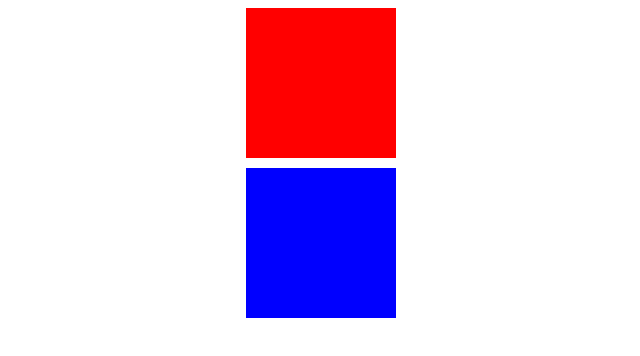
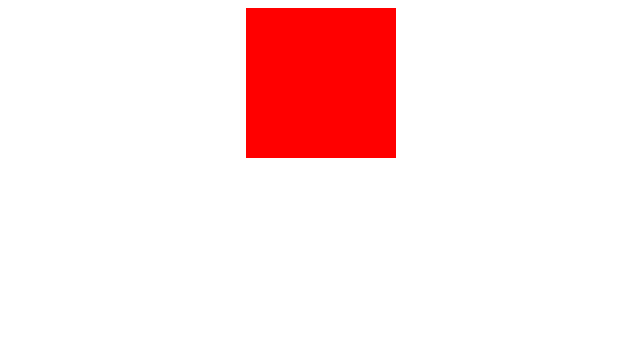
Before and after one commit to snayeemu/css-animations, a React (Vite) app: page / in a window 1280 px wide. Shown: the top 356 px of the page, without its empty margins (319-959 px from the left). Built offline with nearby package versions, Linux system fonts and the light colour scheme.

Commit message:
z axis traslate added

```diff
--- a/src/App.css
+++ b/src/App.css
@@ -7,6 +7,7 @@
   align-items: center;
   /* overflow: hidden; */
   /* position: relative; */
+  perspective: 1000px;
 }
 
 .box-1 {
@@ -20,23 +21,25 @@
 
 .box-1:hover {
   /* transform: translateY(150px); */
-  transform: scale(2);
+  /* transform: scale(2); */
+  transform: translateZ(100px);
+  /* transform: rotateX(90deg); */
 }
 
-.box-2-container {
+/* .box-2-container {
   overflow: hidden;
-}
+} */
 
-.box-2 {
+/* .box-2 {
   background-color: blue;
   height: 150px;
   width: 150px;
   transition-duration: 500ms;
   transition-timing-function: ease;
   transform-origin: top right;
-  /* position: absolute; */
+   position: absolute;
 }
 
 .box-2:hover {
   transform: rotate(180deg);
-}
+}  */
--- a/src/App.tsx
+++ b/src/App.tsx
@@ -7,9 +7,9 @@ function App() {
   return (
     <div className="main">
       <div className="box-1"></div>
-      <div className="box-2-container">
+      {/* <div className="box-2-container">
         <div className="box-2"></div>
-      </div>
+      </div> */}
     </div>
   );
 }
```
